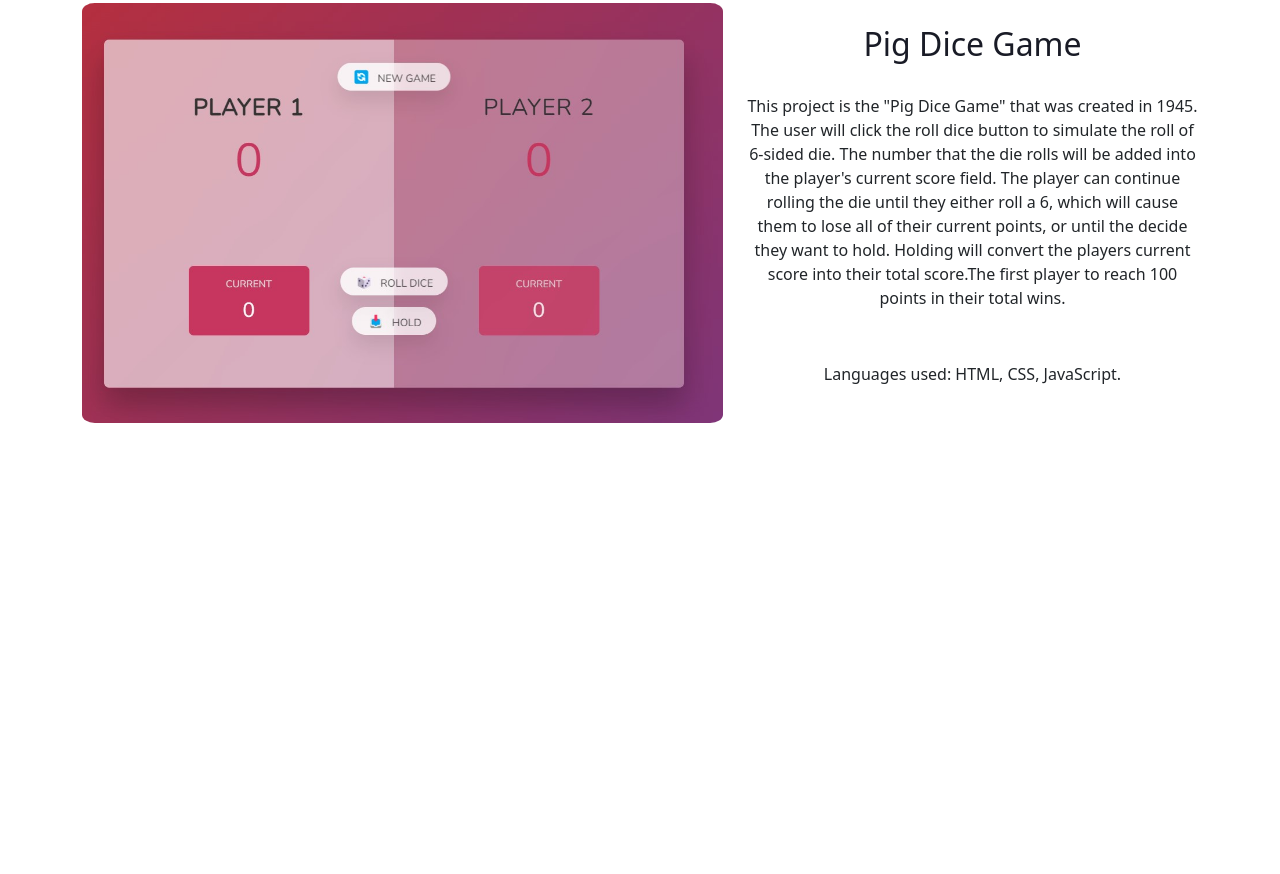
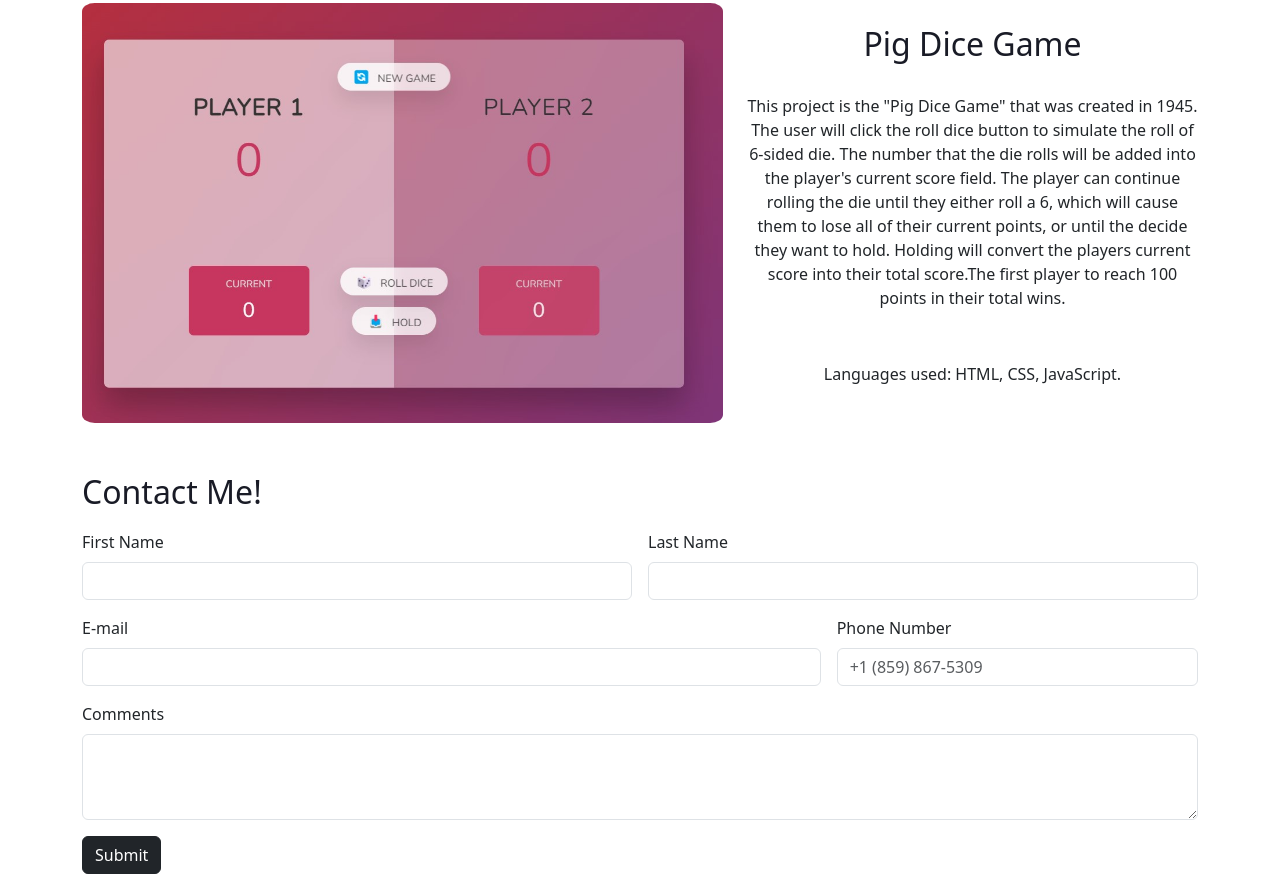
Before and after one commit to Hmorgan22/portfolio, a plain HTML site: page index.html in a window 1280 px wide. Shown: the part 1141-2015 px from the top of the page. Before the commit the page ends 1564 px from the top, so only its background shows below. Drawn offline with nearby package versions, Linux system fonts and the light colour scheme.

Commit message:
added form

```diff
--- a/index.html
+++ b/index.html
@@ -4,7 +4,6 @@
     <meta charset="UTF-8" />
     <meta name="viewport" content="width=device-width, initial-scale=1.0" />
     <title>Portfolio</title>
-
     <link
       href="https://cdn.jsdelivr.net/npm/bootstrap@5.3.2/dist/css/bootstrap.min.css"
       rel="stylesheet"
@@ -36,7 +35,9 @@
       </nav>
     </header>
     <main>
+      <!-- About/Home section -->
       <section id="about"></section>
+      <!-- Project section  -->
       <section id="project">
         <div class="container text-center">
           <div class="row align-items-center project-row">
@@ -100,8 +101,65 @@
           </div>
         </div>
       </section>
+      <!-- Experience section -->
       <section id="resume"></section>
-      <section id="contact"></section>
+      <!-- Contact section -->
+      <section id="contact">
+        <div class="container form-div">
+          <h2>Contact Me!</h2>
+          <form
+            class="row g-3"
+            action="https://formsubmit.co/huntermorgan1219@yahoo.com"
+            method="POST"
+          >
+            <div class="col-md-6">
+              <label for="first-name" class="form-label">First Name</label>
+              <input
+                type="text"
+                class="form-control"
+                id="first-name"
+                name="name"
+                required
+              />
+            </div>
+            <div class="col-md-6">
+              <label for="last-name" class="form-label">Last Name</label>
+              <input type="text" class="form-control" id="last-name" required />
+            </div>
+            <div class="col-md-8">
+              <label for="email-info" class="form-label">E-mail</label>
+              <input
+                type="email"
+                class="form-control"
+                id="email-info"
+                name="email"
+                required
+              />
+            </div>
+            <div class="col-md-4">
+              <label for="phone-number" class="form-label">Phone Number</label>
+              <input
+                type="text"
+                class="form-control"
+                id="phone-number"
+                placeholder="+1 (859) 867-5309"
+              />
+            </div>
+            <div class="col-md-12">
+              <label for="comments" class="form-label">Comments</label>
+              <textarea
+                class="form-control"
+                id="comments"
+                rows="3"
+                required
+              ></textarea>
+            </div>
+            <div class="col-md-12">
+              <button type="submit" class="btn btn-dark">Submit</button>
+            </div>
+          </form>
+        </div>
+      </section>
     </main>
     <footer></footer>
 
--- a/style.css
+++ b/style.css
@@ -9,7 +9,7 @@ body {
 }
 
 nav {
-  background-color: rgba(1, 3, 15, 0.904);
+  background-color: rgba(1, 3, 15, 1);
 }
 
 .project-row {
@@ -43,3 +43,11 @@ h2 {
   color: rgba(1, 3, 15, 0.904);
   padding-bottom: 5%;
 }
+
+.form-div {
+  margin-top: 50px;
+}
+
+.form-div h2 {
+  padding-bottom: 10px;
+}
```
